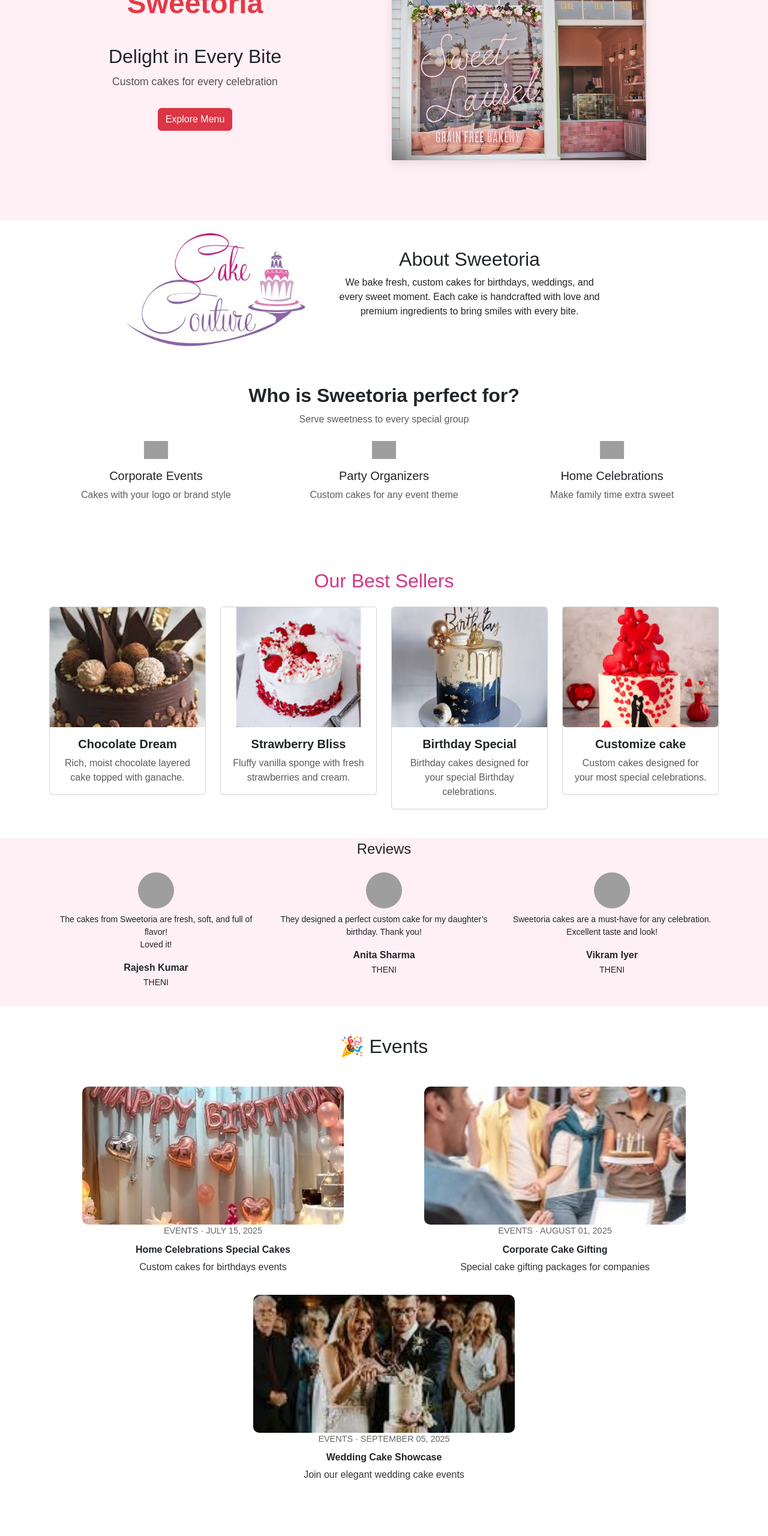
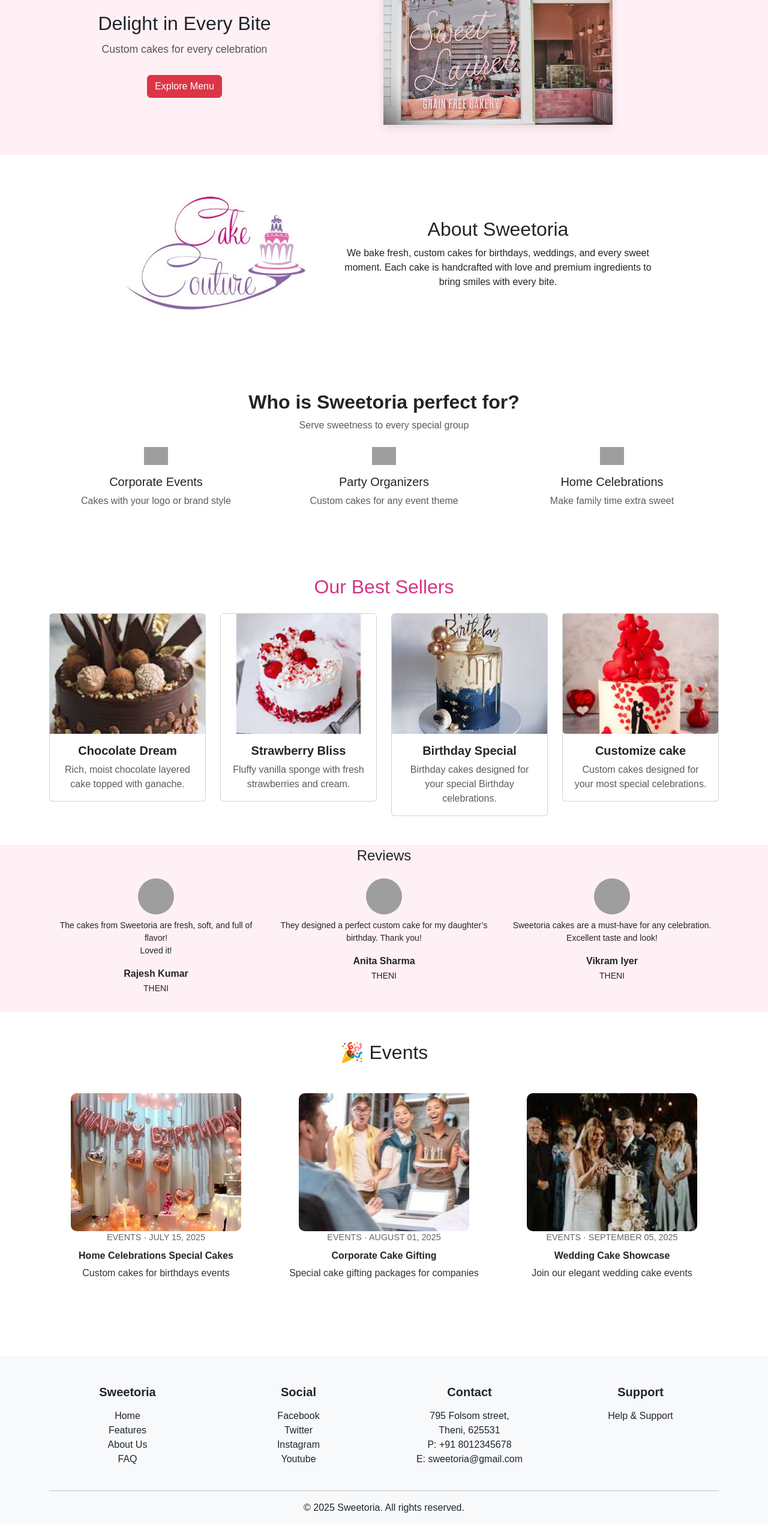
Before and after one commit to Jeevika815/cakeshop, a plain HTML site: page index.html in a window 1280 px wide. Shown: the part 228-2788 px from the top of the page at 60% size. Drawn offline with nearby package versions, Linux system fonts and the light colour scheme; grey boxes are pictures that could not be loaded.

Commit message:
Add files via upload

```diff
--- a/index.html
+++ b/index.html
@@ -8,25 +8,6 @@
         <link href="https://cdn.jsdelivr.net/npm/bootstrap@5.3.7/dist/css/bootstrap.min.css" rel="stylesheet" integrity="sha384-LN+7fdVzj6u52u30Kp6M/trliBMCMKTyK833zpbD+pXdCLuTusPj697FH4R/5mcr" crossorigin="anonymous">
 
         <style>
- .box {
-  width: 100%; /* Default for desktop */
-  max-width: 1200px;
-  margin: auto;
-}
-
-/* Tablets (width 768px or less) */
-@media (max-width: 668px) {
-  .box {
-    width: 70%;
-  }
-}
-
-/* Mobile phones (width 480px or less) */
-@media (max-width: 300px) {
-  .box {
-    width: 75%;
-  }
-}
 
 
          body{
@@ -35,7 +16,7 @@
         .hero{
           background:#fff0f5 ;
           background-size: cover;
-          padding: 100px 100px;
+          padding: 50px 50px;
           text-align: center;
 
         }
@@ -99,7 +80,7 @@
       border-radius: 10px;
     }
     .event-card {
-      margin-bottom: 10px;
+      margin-bottom: 30px;
     }
      .footer-link {
       text-decoration: none;
@@ -145,19 +126,19 @@
         </div>
 
 
-        <div class="col-md-7 text-center">
-          <img src="sweetoria.jpg" class="cake-img" alt="Cake" >
+        <div class="col-md-6 mt-4 text-center">
+          <img src="sweetoria.jpg" class="cake-img img-fluid" alt="Cake" >
         </div>
       </div>
     </div>
   </section>
 
-  <section class="container text-center  ">
+  <section class="container text-center py-5 ">
   <div class="row align-items-center">
-    <div class="col-md-5">
+    <div class="col-md-5 mb-4">
       <img src="cake2.jpg" class="img-fluid rounded" alt="Baker">
     </div>
-    <div class="col-md-5">
+    <div class="col-md-6">
       <h2>About Sweetoria</h2>
       <p>We bake fresh, custom cakes for birthdays, weddings, and every sweet moment. Each cake is handcrafted with love and premium ingredients to bring smiles with every bite.</p>
     </div>
@@ -192,7 +173,7 @@
 <section class="py-5">
   <div class="container text-center">
     <h2 class="section-title mb-4">Our Best Sellers</h2>
-    <div class="row g-4">
+    <div class="row g-4 justify-content-center">
       <div class="col-md-3">
         <div class="card">
           <img src="chacolate.jfif" class="card-img-top" alt="Chocolate Cake">
@@ -268,38 +249,33 @@
 <section class="py-5">
     <div class="container text-center">
       <h2 class="mb-5">🎉 Events</h2>
-      <div class="row g-4 justify-content-center ">
 
 
-
-        <div class=" col-md-6 event-card">
-          <img src="home.jpg"  alt="Home Celebration Cake" class="event-img  img-fluid">
+      <div class="row g-4 justify-content-center ">
+        <div class="col-md-4 event-card">
+          <img src="home.jpg"  alt="Home Celebration Cake" class="event-img">
           <div class="event-date">Events · July 15, 2025</div>
           <div class="event-title">Home Celebrations Special Cakes</div>
           <div class="event-desc">Custom cakes for birthdays events</div>
         </div>
 
 
-
-
-        <div class="col-md-6   event-card">
-          <img src="event1.jpg" alt="Corporate Gifting" class="event-img img-fluid" >
+        <div class="col-md-4 event-card">
+          <img src="event1.jpg" alt="Corporate Gifting" class="event-img" >
           <div class="event-date">Events · August 01, 2025</div>
           <div class="event-title">Corporate Cake Gifting</div>
           <div class="event-desc">Special cake gifting packages for companies</div>
         </div>
 
 
-        <div class="col-md-6 event-card">
-     <img src="wedding.jpg" alt="Wedding Cake Showcase" class="event-img  img-fluid">
+        <div class="col-md-4 event-card">
+          <img src="wedding.jpg" alt="Wedding Cake Showcase" class="event-img">
           <div class="event-date">Events · September 05, 2025</div>
           <div class="event-title">Wedding Cake Showcase</div>
           <div class="event-desc">Join our elegant wedding cake events </div>
         </div>
-
+        </div>
       </div>
-
-
     </div>
   </section>
 
@@ -334,10 +310,11 @@
 </section>
 
 <footer class="bg-light text-dark pt-5 pb-3">
-  <div class="container">
+  <div class="container text-center">
+    <div class="row gy-4">
+      <div class="col-12 col-sm-6 col-md-3">
 
-       <div class="row g-4 justify-content-center ">
-      <div class="col-12 col-sm-6 col-md-3">
+
         <h5 class="fw-bold mb-3">Sweetoria</h5>
         <ul class="list-unstyled">
           <li><a href="#" class="footer-link">Home</a></li>
@@ -348,7 +325,7 @@
       </div>
 
 
-      <div class="col-md-6">
+      <div class="col-md-3">
         <h5 class="fw-bold mb-3">Social</h5>
         <ul class="list-unstyled">
           <li><a href="https://facebook.com" target="_blank" class="footer-link">Facebook</a></li>
@@ -359,7 +336,7 @@
       </div>
 
 
-      <div class="col-md-6">
+      <div class="col-md-3">
         <h5 class="fw-bold mb-3">Contact</h5>
         <address class="text-dark">
           795 Folsom street,<br>
@@ -368,7 +345,7 @@
           E: sweetoria@gmail.com
         </address>
       </div>
-      <div class="col-md-6">
+      <div class="col-md-3">
         <h5 class="fw-bold mb-3">Support</h5>
         <ul class="list-unstyled">
           <li><a href="#" class="text-decoration-none text-dark">Help & Support</a></li>
@@ -381,6 +358,7 @@
       <p class="mb-0">© 2025 Sweetoria. All rights reserved.</p>
     </div>
   </div>
+
 </footer>
     </body>
 </html>
```
